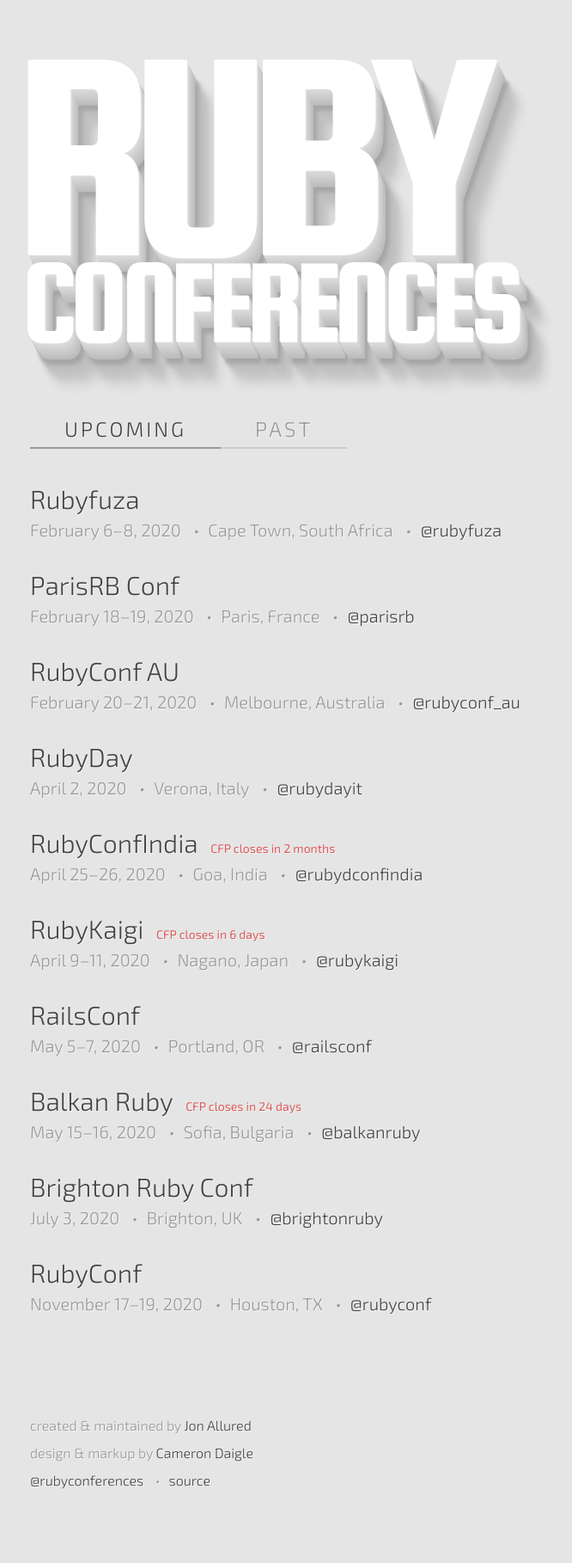
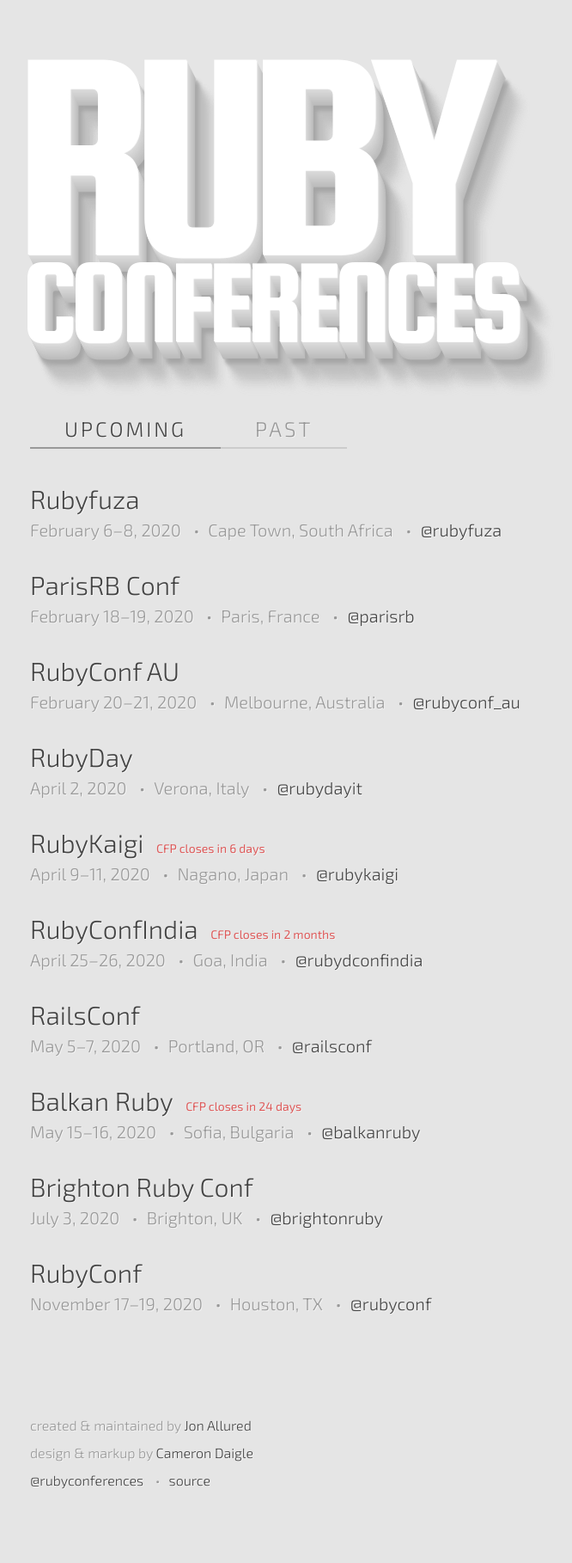
Before and after one commit to ruby-conferences/ruby-conferences.github.io, a Jekyll site: the page built from index.html, in a window 1280 px wide. Shown: the whole page at 86% size, without its empty margins (205-871 px from the left). Built offline with Jekyll 4.4.1, drawn with Linux system fonts in a browser that asks for light colours; part of the change alters nothing that is shown.

```diff
--- a/_data/conferences.yml
+++ b/_data/conferences.yml
@@ -1863,6 +1863,15 @@
   cfp_phrase: CFP closes
   cfp_date: 2019-11-30
 
+- name: RubyKaigi
+  location: Nagano, Japan
+  start_date: 2020-04-09
+  end_date: 2020-04-11
+  url: https://rubykaigi.org/2020
+  twitter: rubykaigi
+  cfp_phrase: CFP closes
+  cfp_date: 2020-01-14
+
 - name: RubyConfIndia
   location: Goa, India
   start_date: 2020-04-25
@@ -1872,15 +1881,6 @@
   cfp_phrase: CFP closes
   cfp_date: 2020-02-29
 
-- name: RubyKaigi
-  location: Nagano, Japan
-  start_date: 2020-04-09
-  end_date: 2020-04-11
-  url: https://rubykaigi.org/2020
-  twitter: rubykaigi
-  cfp_phrase: CFP closes
-  cfp_date: 2020-01-14
-
 - name: RailsConf
   location: Portland, OR
   start_date: 2020-05-05
```
